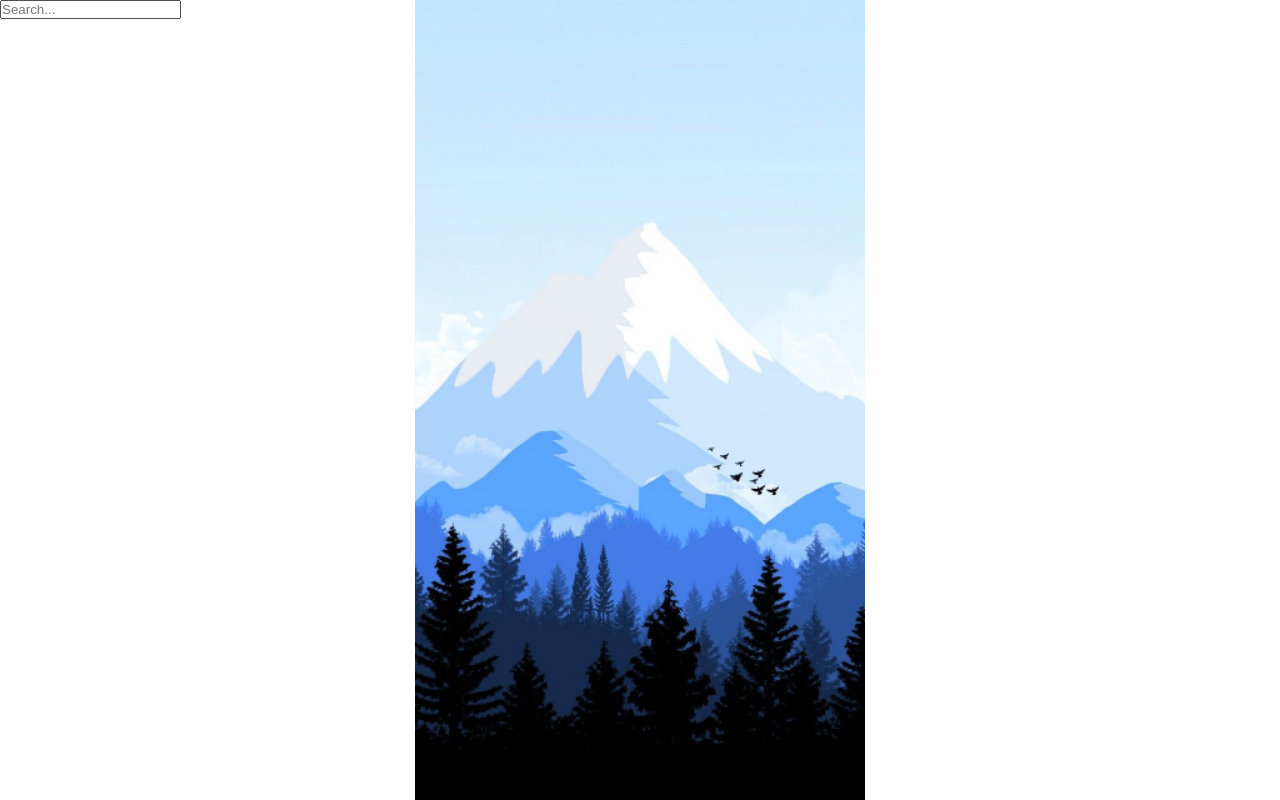
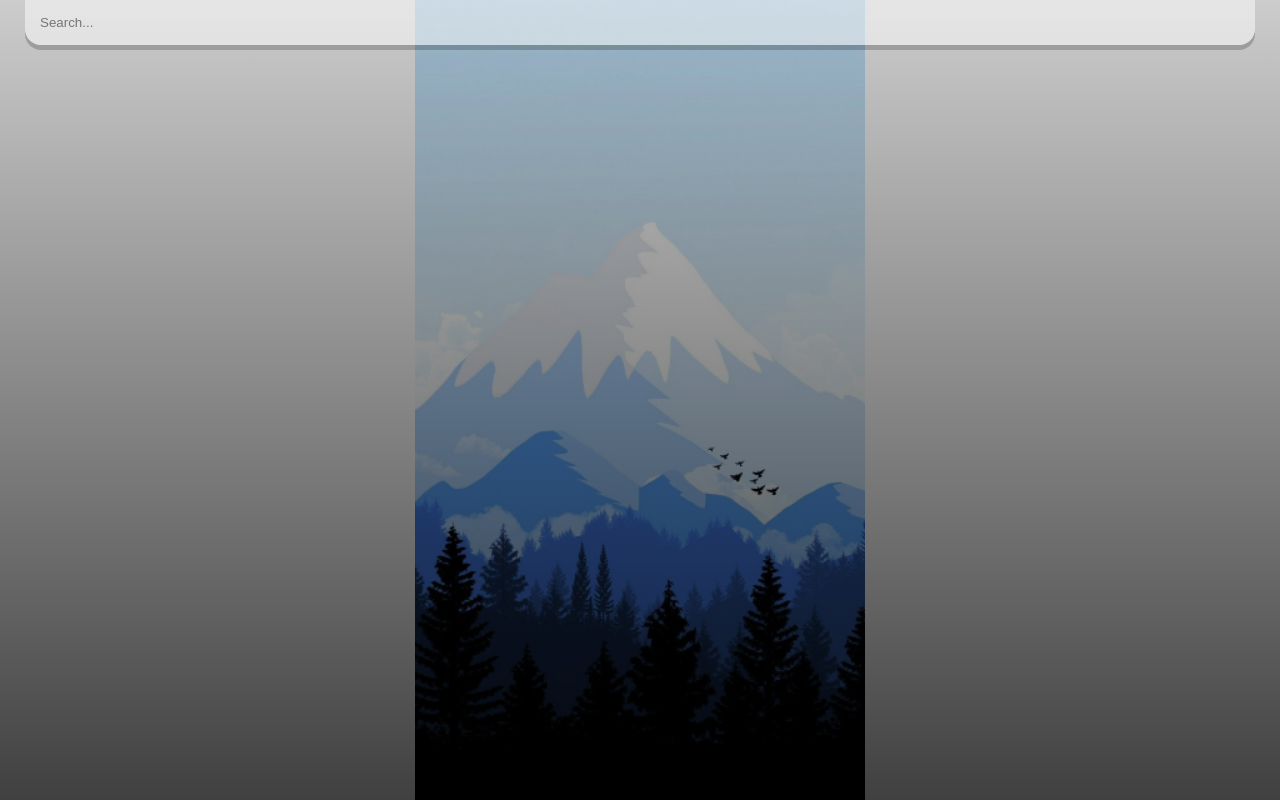
Before and after one commit to blairvansant/weather-watcher, a React (Create React App) app: page / in a window 1280 px wide. Built offline with nearby package versions, Linux system fonts and the light colour scheme.

Commit message:
Added some styling

```diff
--- a/src/index.css
+++ b/src/index.css
@@ -22,4 +22,32 @@
 
 main {
   min-height: 100vh;
+  background-image: linear-gradient(to bottom, rgba(0, 0, 0, 0.2), rgba(0, 0, 0, 0.75));
+  padding: 25px;
 }
+
+.search-box {
+  width: 100%;
+  margin: 0 0 75px;
+}
+
+.search-box .search-bar {
+  display: block;
+  width: 100%;
+  padding: 15px;
+
+  appearance: none;
+  background: none;
+  border: none;
+  outline: none;
+
+  background-color: rgba(255, 255, 255, 0.5);
+  border-radius: 0px 0px 16px 16px;
+  margin-top: -25px;
+
+  box-shadow: 0px 5px rgba(0, 0, 0, 0.2);
+
+  color: #313131;
+
+  transition: 0.4s ease;
+}
```
